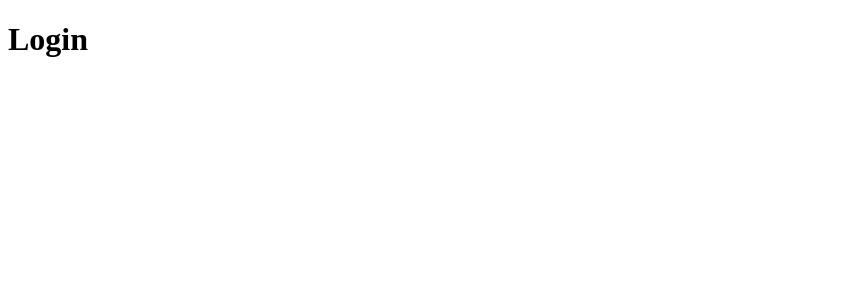
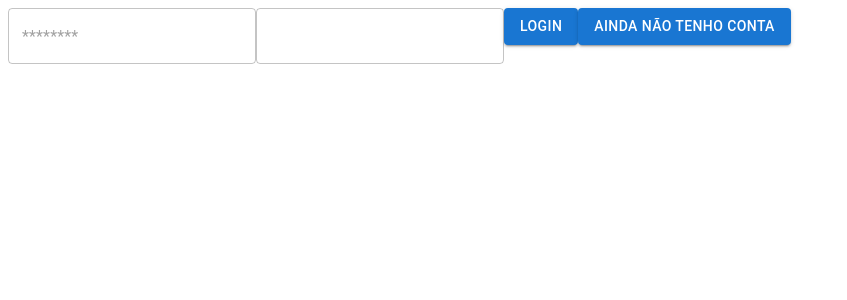
Before and after one commit to lucas-de-F/delivery-app, a React (Create React App) app in the folder front-end/: page /login in a window 1280 px wide. Shown: the top 300 px of the page, without its empty margins (0-847 px from the left). Built offline with nearby package versions, Linux system fonts and the light colour scheme.

Commit message:
feat: inputs da tela de login

```diff
--- a/front-end/package.json
+++ b/front-end/package.json
@@ -19,9 +19,14 @@
     "lint:styles": "stylelint **/*.css --config .stylelintrc.json --ignore-disables --allow-empty-input"
   },
   "dependencies": {
+    "@emotion/react": "^11.9.0",
+    "@emotion/styled": "^11.8.1",
+    "@mui/material": "^5.6.3",
     "@testing-library/jest-dom": "5.16.2",
     "@testing-library/react": "12.1.4",
     "@testing-library/user-event": "13.5.0",
+    "install": "^0.13.0",
+    "npm": "^8.8.0",
     "react": "17.0.2",
     "react-dom": "17.0.2",
     "react-router": "^6.3.0",
--- /dev/null
+++ b/front-end/src/pages/Login/components/EmailInput.jsx
@@ -0,0 +1,12 @@
+import React from 'react';
+import { TextField } from '@mui/material';
+
+const EmailInput = () => (
+  <TextField
+    type="text"
+    data-testid="common_login__input-email"
+    id="common_login__input-email"
+  />
+);
+
+export default EmailInput;
--- /dev/null
+++ b/front-end/src/pages/Login/components/LoginButtton.jsx
@@ -0,0 +1,16 @@
+import React from 'react';
+
+import { Button } from '@mui/material';
+
+const LoginButton = () => (
+  <Button
+    variant="contained"
+    color="primary"
+    data-testid="common_login__button-login"
+    type="button"
+  >
+    Login
+  </Button>
+);
+
+export default LoginButton;
--- /dev/null
+++ b/front-end/src/pages/Login/components/PasswordInput.jsx
@@ -0,0 +1,13 @@
+import React from 'react';
+
+import { TextField } from '@mui/material';
+
+const PasswordInput = () => (
+  <TextField
+    data-testid="common_login__input-password"
+    id="common_login__input-password"
+    placeholder="********"
+    type="password"
+  />
+);
+export default PasswordInput;
--- /dev/null
+++ b/front-end/src/pages/Login/components/RegisterButton.jsx
@@ -0,0 +1,16 @@
+import React from 'react';
+import { Button } from '@mui/material';
+
+const RegisterInput = () => (
+  <Button
+    type="text"
+    variant="contained"
+    data-testid="common_login__button-register"
+    id="common_login__button-register"
+    color="primary"
+  >
+    AINDA NÃO TENHO CONTA
+  </Button>
+);
+
+export default RegisterInput;
--- /dev/null
+++ b/front-end/src/pages/Login/components/index.jsx
@@ -0,0 +1,11 @@
+import EmailInput from './EmailInput';
+import PasswordInput from './PasswordInput';
+import RegisterButton from './RegisterButton';
+import LoginButton from './LoginButtton';
+
+export {
+  EmailInput,
+  PasswordInput,
+  RegisterButton,
+  LoginButton,
+};
--- a/front-end/src/pages/Login/index.jsx
+++ b/front-end/src/pages/Login/index.jsx
@@ -1,7 +1,13 @@
 import React from 'react';
+import { EmailInput, PasswordInput, RegisterButton, LoginButton } from './components';
 
 const Login = () => (
-  <h1>Login</h1>
+  <>
+    <PasswordInput />
+    <EmailInput />
+    <LoginButton />
+    <RegisterButton />
+  </>
 );
 
 export default Login;
```
Also changed, not shown: 1 other file (tests, documents, lock files or other folders).
